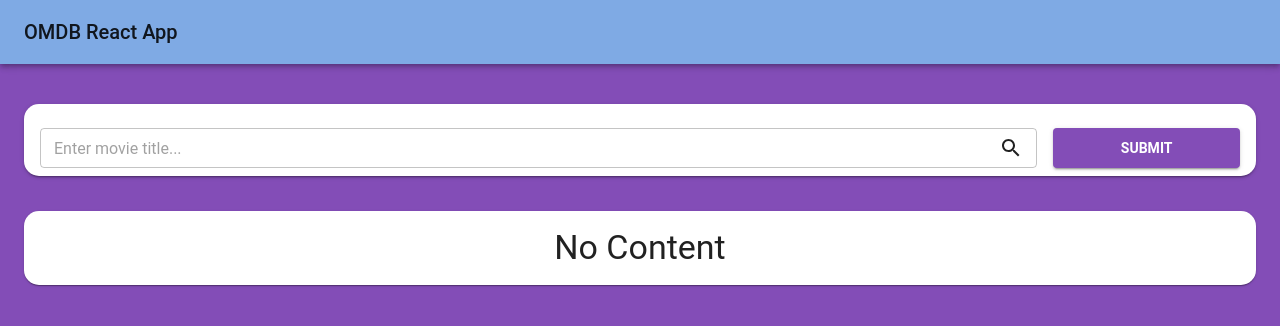
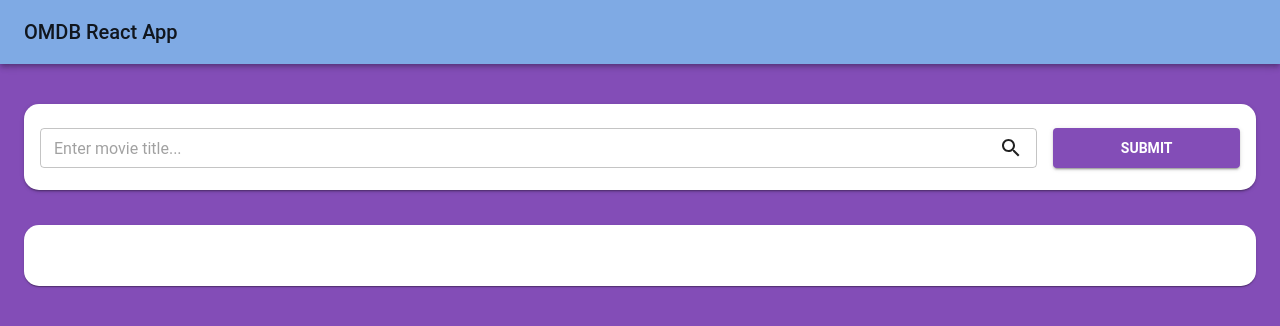
Before and after one commit to xXValhallaCoderXx/omdb-react-app, a React (Create React App) app: page /movies in a window 1280 px wide. Shown: the top 326 px of the page. Built offline with nearby package versions, Linux system fonts and the light colour scheme.

Commit message:
Initial design for list view done

```diff
--- a/src/pages/movie-list/MovieList.tsx
+++ b/src/pages/movie-list/MovieList.tsx
@@ -14,7 +14,7 @@ const MovieList: React.FC<IProps> = ({ results }) => {
     return null;
   }
   return (
-    <Grid container>
+    <Grid container justify="space-around" spacing={3}>
       {results.map((movie, index) => (
         <Grid item key={index}>
           <MovieCard movie={movie} />
--- a/src/pages/movie-list/View.tsx
+++ b/src/pages/movie-list/View.tsx
@@ -22,16 +22,18 @@ const MainView: React.FC<IProps> = ({ onSubmit, onChange, results, value }) => {
     <MainLayout>
       <Card
         elevation={2}
-        style={{ position: "sticky", top: 55, borderRadius: 15 }}
+        style={{
+          position: "sticky",
+          top: 55,
+          borderRadius: 15,
+          paddingBottom: 30,
+        }}
       >
         <form onSubmit={onSubmit}>
           <SearchBar onChange={onChange} value={value} />
         </form>
       </Card>
-      <Card style={{ marginTop: 35, borderRadius: 15 }}>
-        <Typography align="center" variant="h4">
-          No Content
-        </Typography>
+      <Card style={{ marginTop: 35, borderRadius: 15, paddingBottom: 45 }}>
         <MovieList results={results} />
       </Card>
     </MainLayout>
--- a/src/shared/layouts/Main/index.tsx
+++ b/src/shared/layouts/Main/index.tsx
@@ -1,6 +1,8 @@
 import React from "react";
+import { useTheme } from "@material-ui/core/styles";
+import useMediaQuery from "@material-ui/core/useMediaQuery";
 import { makeStyles } from "@material-ui/core/styles";
-import { Box, Container } from "@material-ui/core";
+import { Container } from "@material-ui/core";
 import { Navbar } from "shared/components/organisms";
 
 interface IProps {
@@ -28,13 +30,16 @@ const useStyles = makeStyles((theme) => ({
 }));
 
 const MainLayout: React.FC<IProps> = (props) => {
+  const classes = useStyles();
+  const theme = useTheme();
+  const isLarge = useMediaQuery(theme.breakpoints.up("lg"));
+
   const { children, mobile, movieID } = props;
-  const classes = useStyles();
+  const handleMaxWidth = () => (isLarge ? "lg" : "sm");
   return (
     <div className={classes.content}>
       <Navbar movieID={movieID} mobile={mobile} />
-
-      <Container maxWidth="lg" className={classes.childContent}>
+      <Container maxWidth={handleMaxWidth()} className={classes.childContent}>
         {children}
       </Container>
     </div>
```
